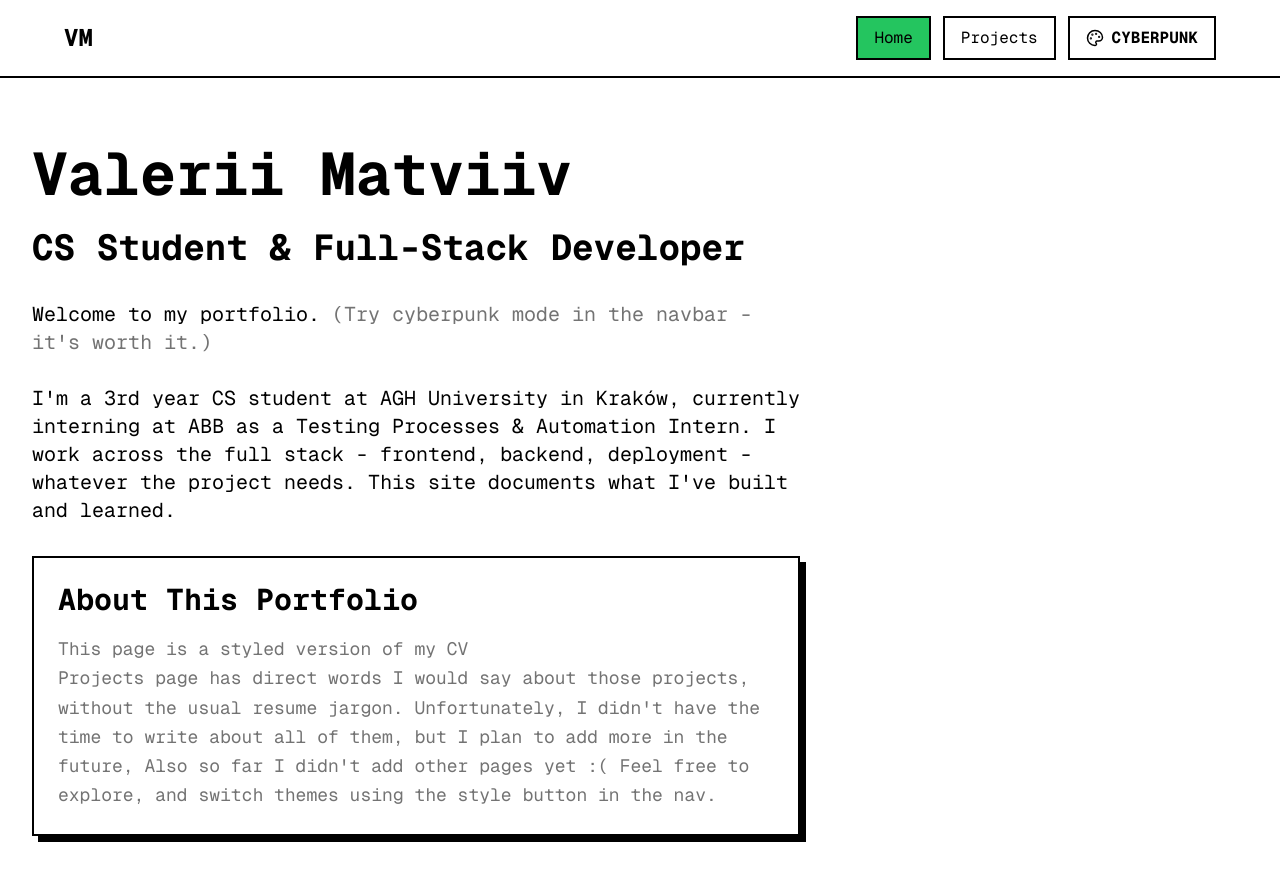
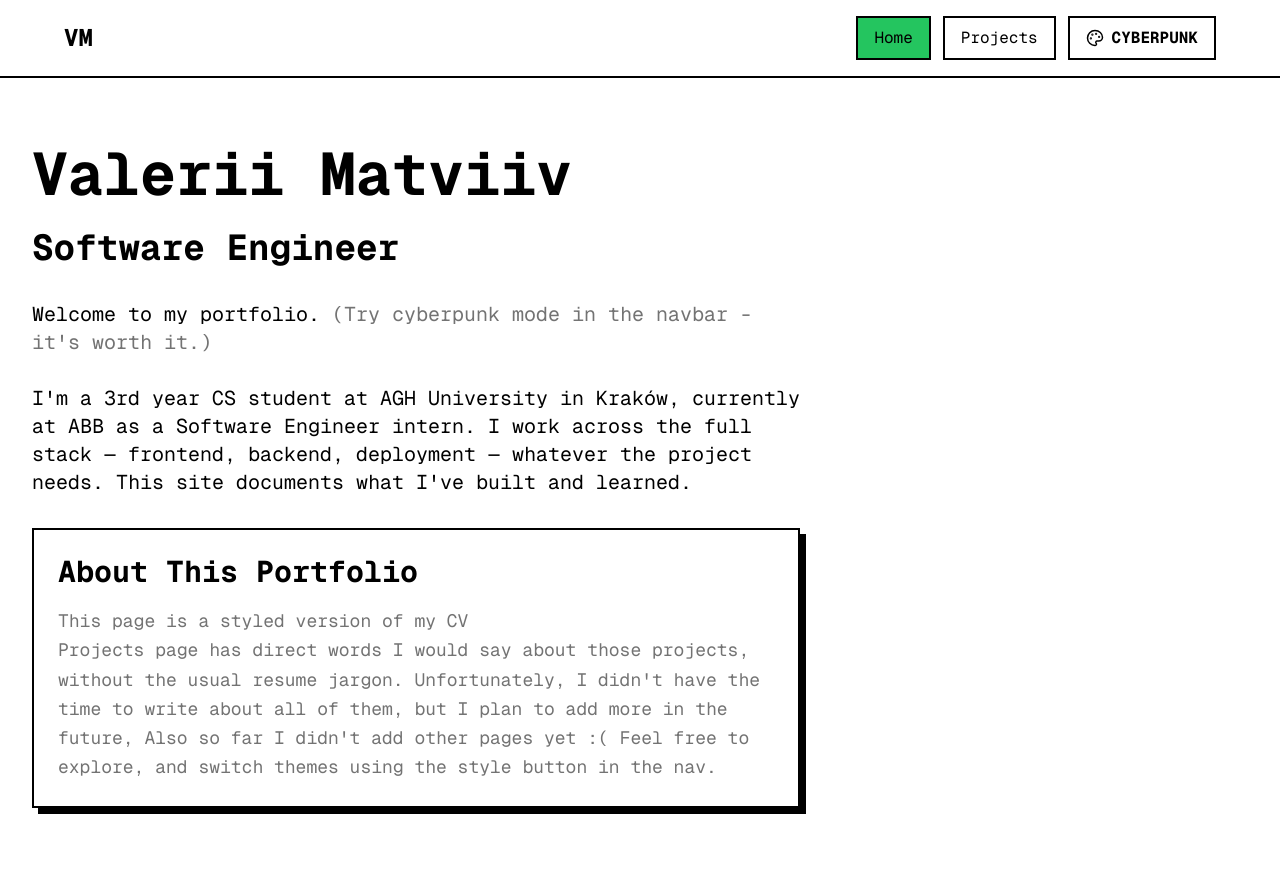
Before and after one commit to valmtv/portfolio, a Next.js app: page / in a window 1280 px wide. Shown: the top 880 px of the page. Built offline with nearby package versions, Linux system fonts and the light colour scheme.

Commit message:
Change titles & Add CV Download tracking

```diff
--- a/src/app/layout.tsx
+++ b/src/app/layout.tsx
@@ -18,19 +18,19 @@ const geistMono = Geist_Mono({
 });
 
 export const metadata: Metadata = {
-  title: "Valerii Matviiv | CS Student & Full-Stack Developer",
+  title: "Valerii Matviiv | Software Engineer",
   description:
-    "3rd year CS student at AGH Kraków (GPA 4.73/5) and Testing Processes & Automation Intern at ABB. Full-stack experience across Java/Azure backends, React frontends, TypeScript/Playwright test automation, and cloud deployments.",
-  keywords: ["Valerii Matviiv", "CS Student", "Full Stack Developer", "Software Engineer", "Frontend Developer", "Backend Developer", "AGH Kraków", "Next.js Portfolio"],
+    "3rd year CS student at AGH Kraków (GPA 4.73/5) and Software Engineer intern at ABB. Full-stack experience across Java/Azure backends, React frontends, TypeScript/Playwright test automation, and cloud deployments.",
+  keywords: ["Valerii Matviiv", "Software Engineer", "Full Stack Developer", "Frontend Developer", "Backend Developer", "AGH Kraków", "Next.js Portfolio"],
   authors: [{ name: "Valerii Matviiv" }],
   creator: "Valerii Matviiv",
   openGraph: {
     type: "website",
     locale: "en_US",
     url: "https://portfolio-pi-navy-43.vercel.app/",
-    title: "Valerii Matviiv | CS Student & Full-Stack Developer",
+    title: "Valerii Matviiv | Software Engineer",
     description:
-      "3rd year CS student at AGH Kraków and Testing & Automation Intern at ABB. Full-stack experience in Java/Azure, React, TypeScript/Playwright, and cloud deployments.",
+      "3rd year CS student at AGH Kraków and Software Engineer intern at ABB. Full-stack experience in Java/Azure, React, TypeScript/Playwright, and cloud deployments.",
     siteName: "Valerii Matviiv Portfolio",
   },
   verification: {
--- a/src/app/opengraph-image.tsx
+++ b/src/app/opengraph-image.tsx
@@ -1,7 +1,7 @@
 import { ImageResponse } from "next/og";
 
 export const runtime = "nodejs";
-export const alt = "Valerii Matviiv – CS Student & Full-Stack Developer";
+export const alt = "Valerii Matviiv – Software Engineer";
 export const size = { width: 1200, height: 630 };
 export const contentType = "image/png";
 
@@ -175,7 +175,7 @@ export default async function Image() {
                   boxShadow: "4px 4px 0px #000000",
                 }}
               >
-                CS Student & Full-Stack Developer
+                Software Engineer
               </div>
             </div>
 
@@ -188,7 +188,7 @@ export default async function Image() {
               }}
             >
               {[
-                "ABB Intern",
+                "ABB Software Engineer Intern",
                 "AGH Kraków",
                 "github.com/valmtv",
               ].map((item, i, arr) => (
--- a/src/components/sections/cv-section.tsx
+++ b/src/components/sections/cv-section.tsx
@@ -7,6 +7,7 @@ import { useThemeClasses } from "hooks/use-theme-classes"
 import { cn } from "lib/utils"
 import { Download } from "lucide-react"
 import Link from "next/link"
+import { track } from "@vercel/analytics"
 
 import { PROJECTS_DATA } from "lib/data/projects-data"
 import { ProjectCard } from "components/ui/project/project-card"
@@ -16,6 +17,7 @@ export function CVSection() {
   const { classes } = useThemeClasses()
 
   const handleDownloadCV = () => {
+    track("cv_download", { source: "cv_section" })
     const link = document.createElement("a")
     link.href = "/Valerii_Matviiv.pdf"
     link.download = "Valerii_Matviiv.pdf"
@@ -49,7 +51,7 @@ export function CVSection() {
   ]
 
   const professionalSummaryText =
-    "CS student at AGH University, Kraków (GPA 4.73/5), with an Erasmus semester at NOVA School of Science and Technology in Lisbon. Currently interning at ABB building test automation infrastructure for a global product platform. Full-stack dev \u2013 frontend, backend, deployment \u2013 working across whatever the project needs."
+    "CS student at AGH University, Kraków (GPA 4.73/5), with an Erasmus semester at NOVA School of Science and Technology in Lisbon. Currently at ABB as a Software Engineer intern, building full-stack test automation infrastructure for a global product platform. Full-stack dev \u2013 frontend, backend, deployment \u2013 working across whatever the project needs."
 
   return (
     <section className="mb-16 md:mb-24">
@@ -69,7 +71,8 @@ export function CVSection() {
                 "bg-theme-accent text-theme-accentForeground border-theme-border",
                 classes.button,
                 classes.transition,
-                "hover:-translate-y-1"
+                "hover:-translate-y-1",
+                "cursor-pointer"
               )}
             >
               <Download size={18} />
@@ -115,18 +118,16 @@ export function CVSection() {
           <div>
             <div className="flex flex-col sm:flex-row sm:items-start sm:justify-between gap-1 mb-3">
               <div>
-                <h5 className="text-lg font-semibold text-theme-foreground">Test Automation Engineer Intern</h5>
+                <h5 className="text-lg font-semibold text-theme-foreground">Software Engineer Intern</h5>
                 <ThemeText className="text-sm">ABB</ThemeText>
               </div>
               <ThemeText muted className="text-sm whitespace-nowrap">April 2026 – Present</ThemeText>
             </div>
             <ul className="space-y-2 text-base md:text-lg leading-relaxed text-theme-mutedForeground">
               {[
-                "Built a full-stack test automation platform from scratch (TypeScript, Playwright, Fastify, Next.js) for ABB\u2019s main product configurator undergoing a legacy-to-new rebuild, scaling across 170+ regional and functional instances.",
-                "Architected a plugin-style abstraction layer so one test suite covers both the legacy and the new build despite entirely different DOM architectures \u2014 including initial tooling setup (ESLint, Prettier, dev scripts).",
-                "Built a custom API and React dashboard to fully configure and trigger test runs, with real-time SSE log streaming for live test visibility.",
-                "Engineered a checkpoint-based state-recovery mechanism detecting stuck UI states mid-run and resuming from the last checkpoint, eliminating false failures in long regression suites.",
-                "Designed a dual-mode CI system (\u201cstrict\u201d vs \u201creport\u201d) surfacing regressions without blocking builds, containerized with Docker on Azure Container Apps.",
+                "Engineered a full-stack, distributed test automation platform from scratch for a core product configurator, scaling execution across 170+ regional instances.",
+                "Architected a plugin-style abstraction layer for distinct DOM architectures. Built a custom API and React dashboard to fully configure and trigger tests with real-time SSE log streaming.",
+                "Built a self-healing, checkpoint-based state-recovery mechanism to eliminate false failures in long regression runs, and deployed containerized Docker test suites via Azure Container Apps and GitHub Actions.",
                 "Contributed automation work on a second internal configurator platform (Critical Power), proactively proposing and implementing improvements beyond assigned scope.",
                 "Delivered a stable regression framework surfacing 50+ production defects, with full technical documentation.",
               ].map((bullet, i) => (
--- a/src/components/sections/hero-section.tsx
+++ b/src/components/sections/hero-section.tsx
@@ -9,7 +9,7 @@ export function HeroSection() {
         Valerii Matviiv
       </ThemeHeading>
       <ThemeHeading level={3} className="mb-8">
-        CS Student & Full-Stack Developer
+        Software Engineer
       </ThemeHeading>
       <ThemeText className="max-w-3xl mb-8 text-lg md:text-xl">
         Welcome to my portfolio.{" "}
@@ -18,9 +18,9 @@ export function HeroSection() {
         </span>
         <br />
         <br />
-        I&apos;m a 3rd year CS student at AGH University in Kraków, currently interning at ABB
-        as a Testing Processes & Automation Intern. I work across the full stack - frontend,
-        backend, deployment - whatever the project needs. This site documents what I&apos;ve built and learned.
+        I&apos;m a 3rd year CS student at AGH University in Kraków, currently at ABB as a
+        Software Engineer intern. I work across the full stack — frontend,
+        backend, deployment — whatever the project needs. This site documents what I&apos;ve built and learned.
       </ThemeText>
 
       <ThemeCard className="max-w-3xl">
```
